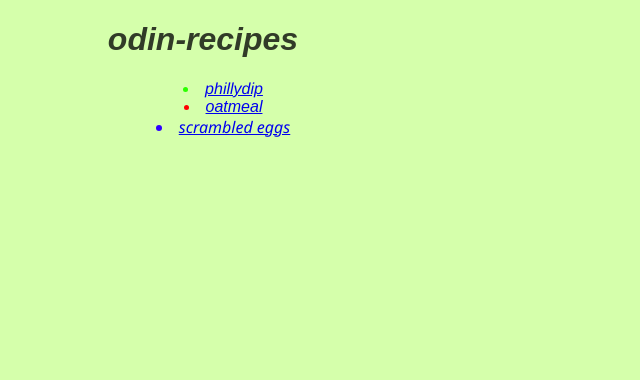
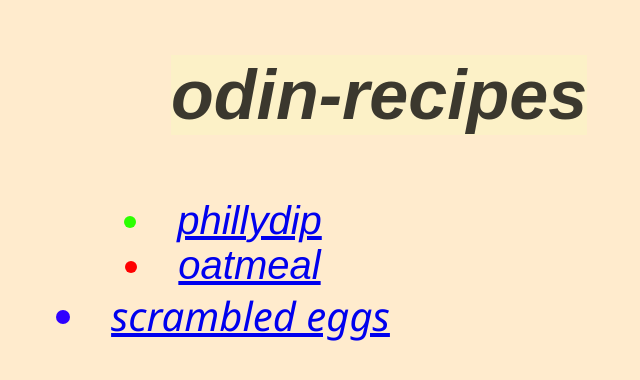
Before and after one commit to debugmebaby/odin-recipes, a plain HTML site: page index.html in a window 1280 px wide. Shown: the whole page, without its empty margins (437-1077 px from the left). Drawn offline with Linux system fonts and the light colour scheme.

Commit message:
add fontsize and box color to header

```diff
--- a/style.css
+++ b/style.css
@@ -4,6 +4,10 @@ font-style: italic;
 color: rgba(0, 0, 0, 0.767);
 text-align: center;
 font-weight: 900;
+background-color: rgb(252, 241, 199);
+display: inline-block;
+margin-left: 600px;
+font-size: 70px;
 }
 
 .one {
@@ -34,5 +38,10 @@ list-style-position: inside;
 }
 
 body {
-    background-color: rgba(128, 255, 0, 0.329);
+    background-color:blanchedalmond;
 }
+
+.one,
+.two,
+.three{
+font-size: 40px;}
```
